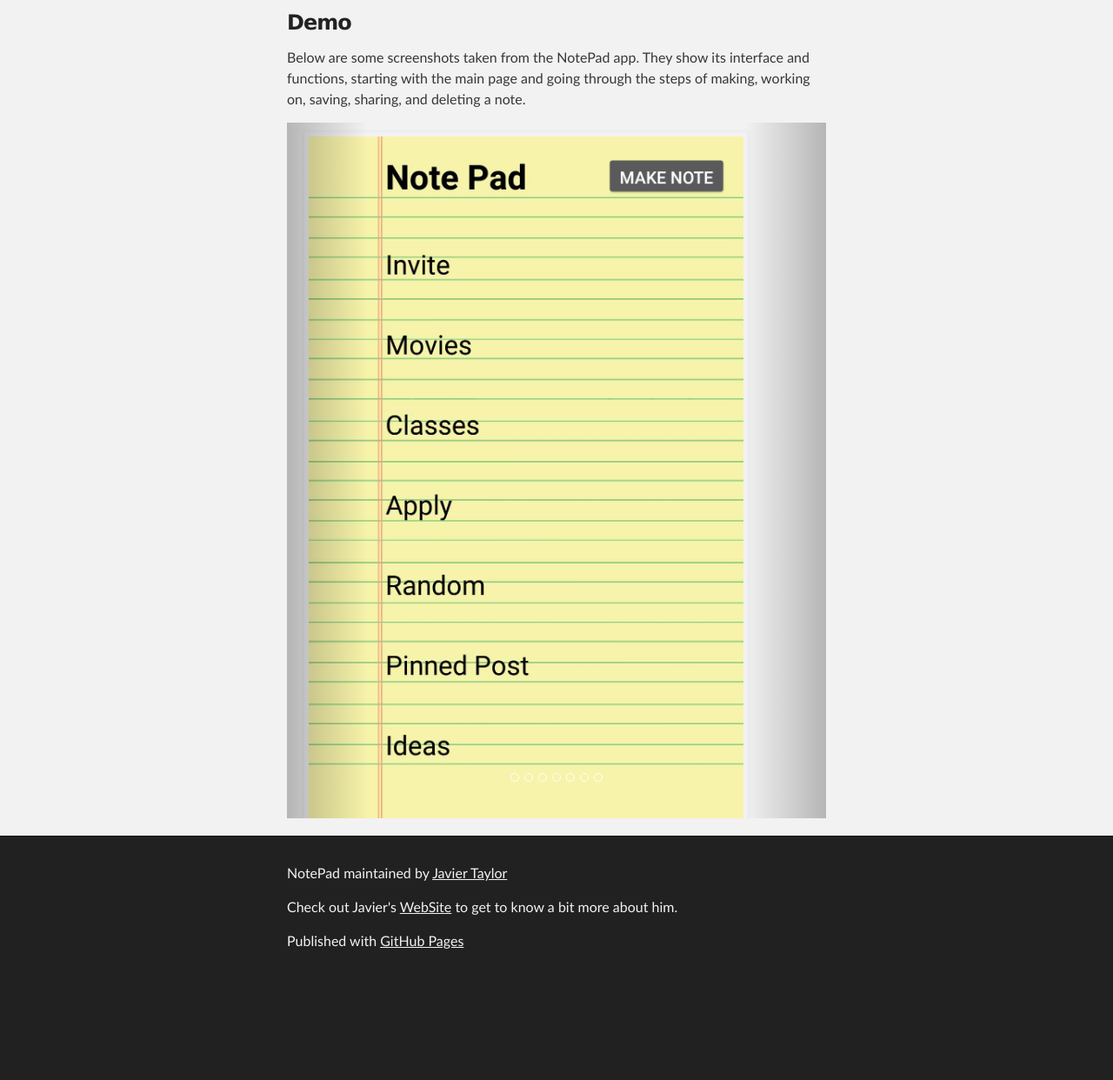
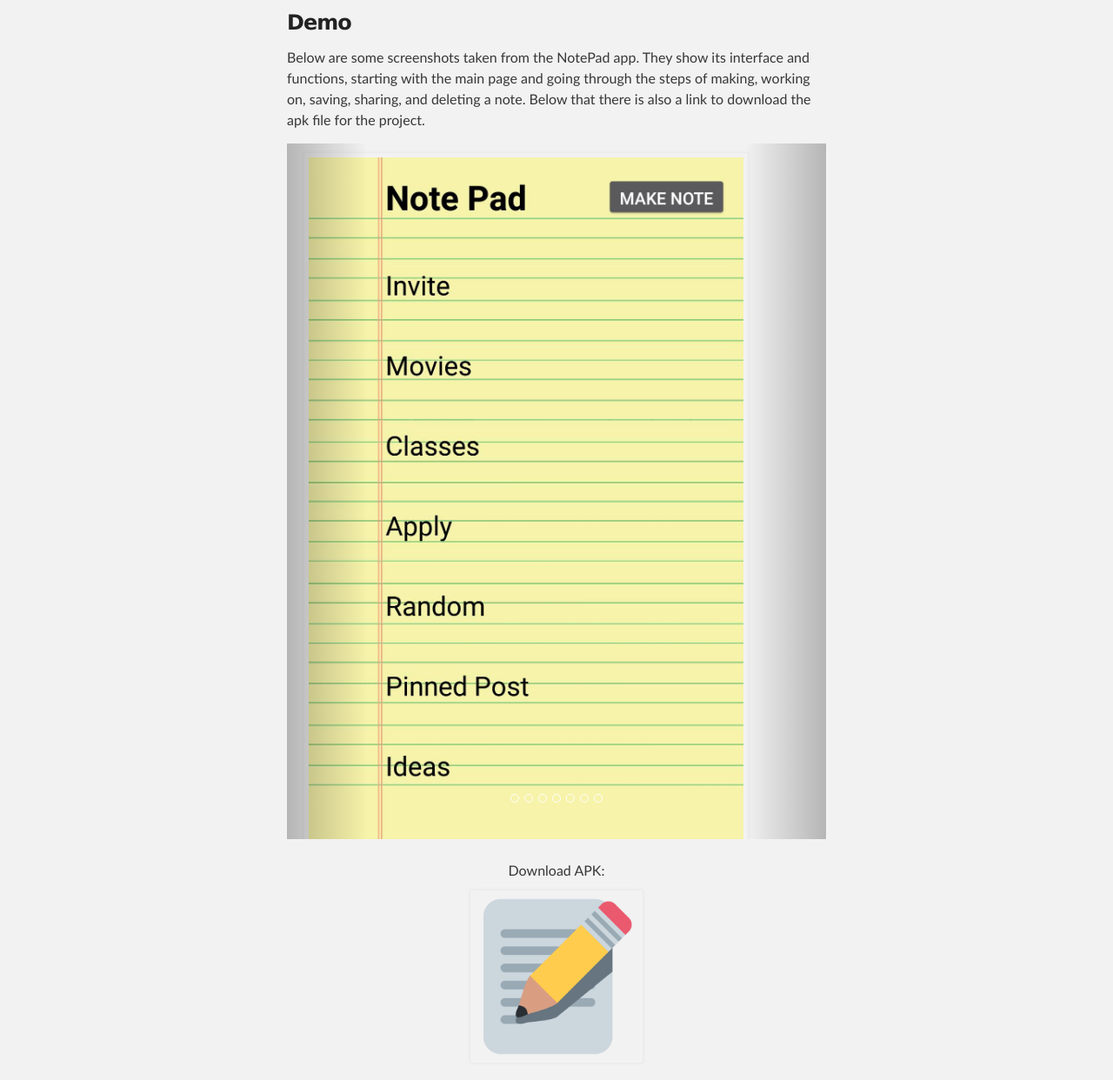
Before and after one commit to JavierTaylor/NotePad, a plain HTML site: page index.html in a window 1280 px wide. Shown: the part 468-1710 px from the top of the page at 87% size. Before the commit the page ends 1597 px from the top, so only its background shows below. Drawn offline with Linux system fonts and the light colour scheme.

Commit message:
Adding APK

```diff
--- a/index.html
+++ b/index.html
@@ -41,7 +41,7 @@
         <h3>
       <a id="testing-auto-generate" class="anchor" href="#testing-auto-generate" aria-hidden="true"><span aria-hidden="true" class="octicon octicon-link"></span></a>Demo</h3>
       <p>Below are some screenshots taken from the NotePad app. They show its interface and functions, starting with the main page and going through the steps
-      of making, working on, saving, sharing, and deleting a note. </p>
+      of making, working on, saving, sharing, and deleting a note. Below that there is also a link to download the apk file for the project. </p>
 
       <center>
         <div id="carousel-example-generic" class="carousel slide" data-ride="carousel">
@@ -87,6 +87,12 @@
           </a>
         </div>
       </center>
+      <br>
+
+      <center>
+        Download APK:<br>
+        <a href="apk/app-debug.apk"><img src="images/notepad.png" width="200px"></a>
+      </center>
 
       </section>
     </div>
--- a/stylesheets/stylesheet.css
+++ b/stylesheets/stylesheet.css
@@ -428,6 +428,7 @@ Small Device Styles
   width: 100%;
   max-height: 800px !important;
 }
+
 #pictures {
   height: 800px !important;
 }
```
Also changed, not shown: images/notepad.png (added), 1 other file.
